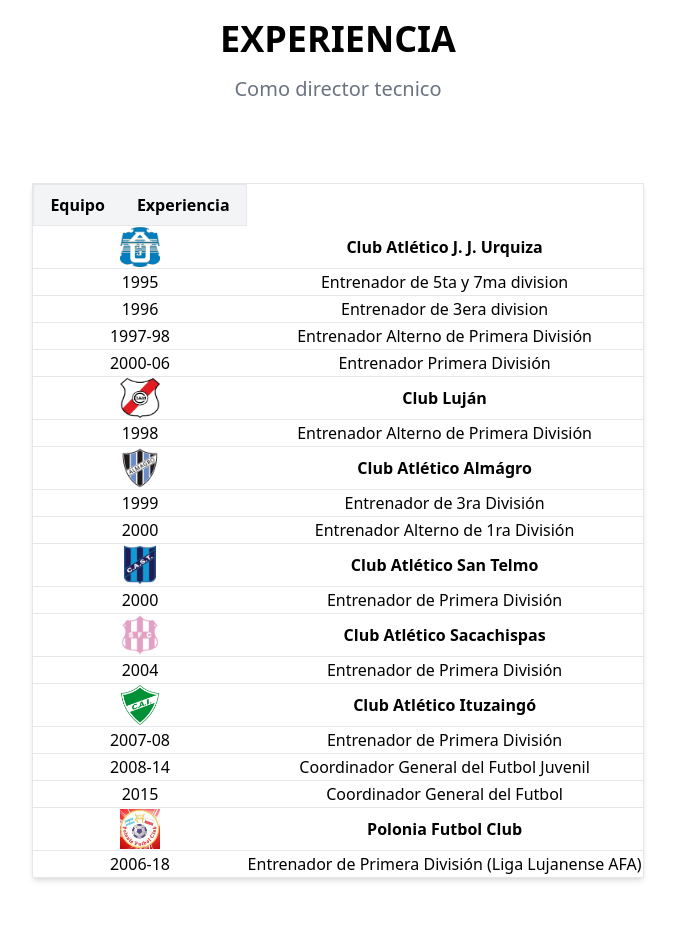
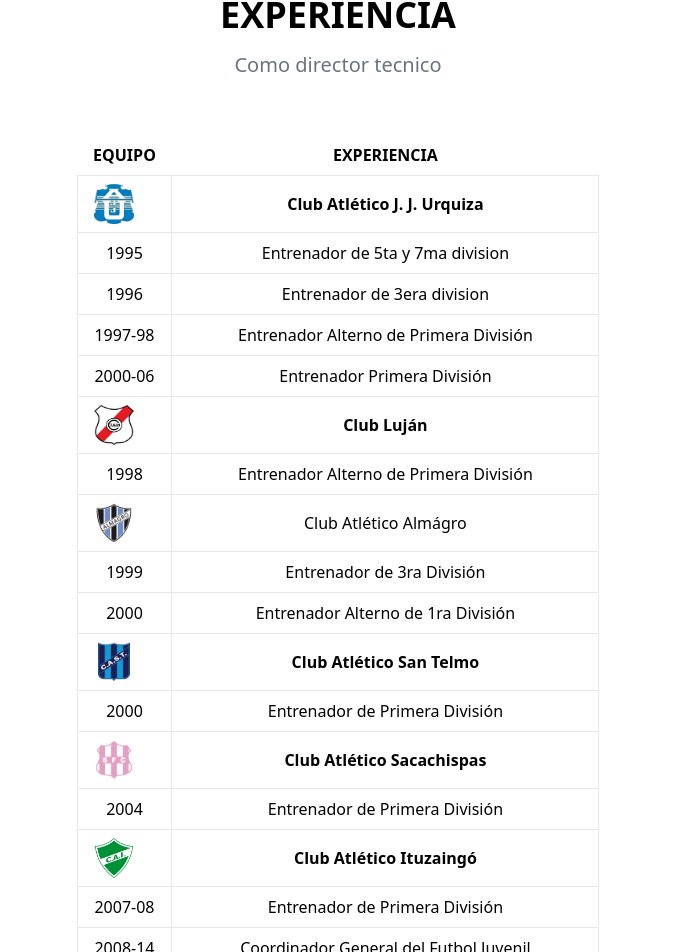
Before and after one commit to gonzaloratti1/Portfolio-Sport, a Next.js app: page / in a window 1280 px wide. Shown: the part 977-1929 px from the top of the page, without its empty margins (302-977 px from the left). Built offline with nearby package versions, Linux system fonts and the light colour scheme.

Commit message:
update navbar and tables

```diff
--- a/src/components/DtExperience/DtExperience.jsx
+++ b/src/components/DtExperience/DtExperience.jsx
@@ -12,124 +12,108 @@
 
     return (
         <>
-            <div className="max-w-screen-xl mx-auto sm:px-6 lg:px-8" id='experiencia'>
-                <div className='text-center justify-center py-12'>
+            <div className="max-w-screen-xl mx-auto sm:px-6 lg:px-10 overflow-x-auto" id='experiencia'>
+                <div className='text-center justify-center py-6'>
                     <h1 className="text-4xl font-bold mt-8 ">EXPERIENCIA</h1>
                     <span className='block text-xl text-gray-500 py-4'>Como director tecnico</span>
                 </div>
             </div>
 
             <div className='sm:-mx-6 lg:-mx-8 flex text-center justify-center content-center py-4 pb-8'>
-
-                <table className='border shadow-md table-auto'>
-
-                    <thead className='block border bg-gray-100'>
+                <table>
+                    <thead>
                         <tr>
-                            <th className='px-4 py-2'>Equipo</th>
-                            <th className='px-4 py-2  table-span text-right'> Experiencia</th>
+                            <th className="text-center px-4 py-2">EQUIPO</th>
+                            <th className="text-center px-4 py-2">EXPERIENCIA</th>
                         </tr>
                     </thead>
-                    <tbody>
+
+                    <tbody className='px-4 py-4'>
+
                         <tr>
-                            <div className='flex items-center justify-center'>
-                                <th><Image src={urquiza} alt="/" className='block m-0 w-10 h-10 content-center justify-center' /></th>
-                            </div>
-
-                            <th>Club Atlético J. J. Urquiza</th>
+                            <td className='border px-4 py-2'><Image src={urquiza} alt="/" className="block m-0 w-10 h-10" /></td>
+                            <th className='border px-4 py-2'>Club Atlético J. J. Urquiza</th>
                         </tr>
 
 
                         <tr className='border '>
-                            <td>1995</td>
-                            <td>Entrenador de 5ta y 7ma division</td>
+                            <td className='border px-4 py-2' >1995</td>
+                            <td className='border px-4 py-2'>Entrenador de 5ta y 7ma division</td>
                         </tr>
                         <tr className='border'>
-                            <td>1996</td>
-                            <td>Entrenador de 3era division</td>
+                            <td className='border px-4 py-2'>1996</td>
+                            <td className='border px-4 py-2'>Entrenador de 3era division</td>
                         </tr>
                         <tr className='border'>
-                            <td>1997-98</td>
-                            <td>Entrenador Alterno de Primera División</td>
+                            <td className='border px-4 py-2'>1997-98</td>
+                            <td className='border px-4 py-2'>Entrenador Alterno de Primera División</td>
                         </tr>
                         <tr className='border'>
-                            <td>2000-06</td>
-                            <td>Entrenador Primera División</td>
+                            <td className='border px-4 py-2'>2000-06</td>
+                            <td className='border px-4 py-2'>Entrenador Primera División</td>
                         </tr>
                         <tr className='border'>
-                            <div className='flex items-center justify-center'>
-                                <th><Image src={lujan} alt="/" className='block m-0 w-10 h-10' /></th>
-                            </div>
-                            <th>Club Luján</th>
+
+                            <td className='border px-4 py-2'><Image src={lujan} alt="/" className="block m-0 w-10 h-10" /></td>
+                            <th className='border px-4 py-2'>Club Luján</th>
                         </tr>
                         <tr className='border'>
-                            <td>1998</td>
-                            <td>Entrenador Alterno de Primera División</td>
+                            <td className='border px-4 py-2'>1998</td>
+                            <td className='border px-4 py-2'>Entrenador Alterno de Primera División</td>
                         </tr>
                         <tr className='border'>
-                            <div className='flex items-center justify-center'>
-                                <th><Image src={almagro} alt="/" className='block m-0 w-10 h-10' /></th>
-                            </div>
-
-
-                            <th>Club Atlético Almágro</th>
+                            <td className='border px-4 py-2'><Image src={almagro} alt="/" className="block m-0 w-10 h-10" /></td>
+                            <td className='border px-4 py-2'>Club Atlético Almágro</td>
                         </tr>
                         <tr className='border'>
-                            <td>1999</td>
-                            <td>Entrenador de 3ra División</td>
+                            <td className='border px-4 py-2'>1999</td>
+                            <td className='border px-4 py-2'>Entrenador de 3ra División</td>
                         </tr>
                         <tr className='border'>
-                            <td>2000</td>
-                            <td>Entrenador Alterno de 1ra División</td>
+                            <td className='border px-4 py-2'>2000</td>
+                            <td className='border px-4 py-2'>Entrenador Alterno de 1ra División</td>
                         </tr>
                         <tr>
-                            <div className='flex items-center justify-center'>
-                                <th><Image src={santelmo} alt="/" className='block m-0 w-10 h-10' />
-                                </th></div>
 
-                            <th>Club Atlético San Telmo</th>
+                            <td className='border px-4 py-2'><Image src={santelmo} alt="/" className="block m-0 w-10 h-10" /></td>
+                            <th className='border px-4 py-2'>Club Atlético San Telmo</th>
                         </tr>
                         <tr className='border'>
-                            <td>2000</td>
-                            <td>Entrenador de Primera División</td>
+                            <td className='border px-4 py-2'>2000</td>
+                            <td className='border px-4 py-2'>Entrenador de Primera División</td>
                         </tr>
                         <tr className='border'>
-                            <div className='flex items-center justify-center'>
-                                <th><Image src={sacachispas} alt="/" className='block m-0 w-10 h-10' /></th>
-                            </div>
-                            <th>Club Atlético Sacachispas</th>
+                            <td className='border px-4 py-2'><Image src={sacachispas} alt="/" className="block m-0 w-10 h-10" /></td>
+                            <th className='border px-4 py-2'>Club Atlético Sacachispas</th>
                         </tr>
                         <tr className='border'>
-                            <td>2004</td>
-                            <td>Entrenador de Primera División</td>
+                            <td className='border px-4 py-2'>2004</td>
+                            <td className='border px-4 py-2'>Entrenador de Primera División</td>
                         </tr>
                         <tr className='border'>
-                            <div className='flex items-center justify-center'>
-                                <th><Image src={ituzaingo} alt="/" className='block m-0 w-10 h-10' /></th>
-                            </div>
-
-                            <th>Club Atlético Ituzaingó</th>
+                            <td className='border px-4 py-2'><Image src={ituzaingo} alt="/" className="block m-0 w-10 h-10" /></td>
+                            <th className='border px-4 py-2'>Club Atlético Ituzaingó</th>
                         </tr>
                         <tr>
-                            <td>2007-08</td>
-                            <td>Entrenador de Primera División</td>
+                            <td className='border px-4 py-2'>2007-08</td>
+                            <td className='border px-4 py-2'>Entrenador de Primera División</td>
                         </tr>
                         <tr className='border'>
-                            <td>2008-14</td>
-                            <td>Coordinador General del Futbol Juvenil</td>
+                            <td className='border px-4 py-2'>2008-14</td>
+                            <td className='border px-4 py-2'>Coordinador General del Futbol Juvenil</td>
                         </tr>
                         <tr className='border'>
-                            <td>2015</td>
-                            <td>Coordinador General del Futbol</td>
+                            <td className='border px-4 py-2' >2015</td>
+                            <td className='border px-4 py-2'>Coordinador General del Futbol</td>
                         </tr>
                         <tr className='border'>
-                            <div  className='flex items-center justify-center'>
-                                <th><Image src={polonia} alt="/" className='block m-0 w-10 h-10' /></th>
-                            </div>
-                            <th>Polonia Futbol Club</th>
+                            <td className='border px-4 py-2'><Image src={polonia} alt="/" className="block m-0 w-10 h-10" /></td>
+
+                            <th className='border px-4 py-2'>Polonia Futbol Club</th>
                         </tr>
                         <tr className='border'>
-                            <td>2006-18</td>
-                            <td>Entrenador de Primera División (Liga Lujanense AFA)</td>
+                            <td className='border px-4 py-2'>2006-18</td>
+                            <td className='border px-4 py-2'>Entrenador de Primera División (Liga Lujanense AFA)</td>
                         </tr>
                     </tbody>
                 </table>
--- a/src/components/Navbar/Navbar.jsx
+++ b/src/components/Navbar/Navbar.jsx
@@ -18,7 +18,7 @@
   const [nav, setNav] = useState(false);
   const [shadow, setShadow] = useState(false);
   const [linkColor, setLinkColor] = useState('#1f2937');
-  const router = useRouter();
+
 
 
   useEffect(() => {
@@ -99,9 +99,9 @@
 
             {/* Mobile */}
             <div
-              style={{ color: `${linkColor}` }}
+              style={{ color: 'white' }}
               onClick={handleNav}
-              className='md:hidden'
+              className='md:hidden px-2 py-3'
             >
               <AiOutlineMenu size={25} />
             </div>
```
Also changed, not shown: src/components/JugExperience/PlayerExp.jsx (+7 -9 lines).
